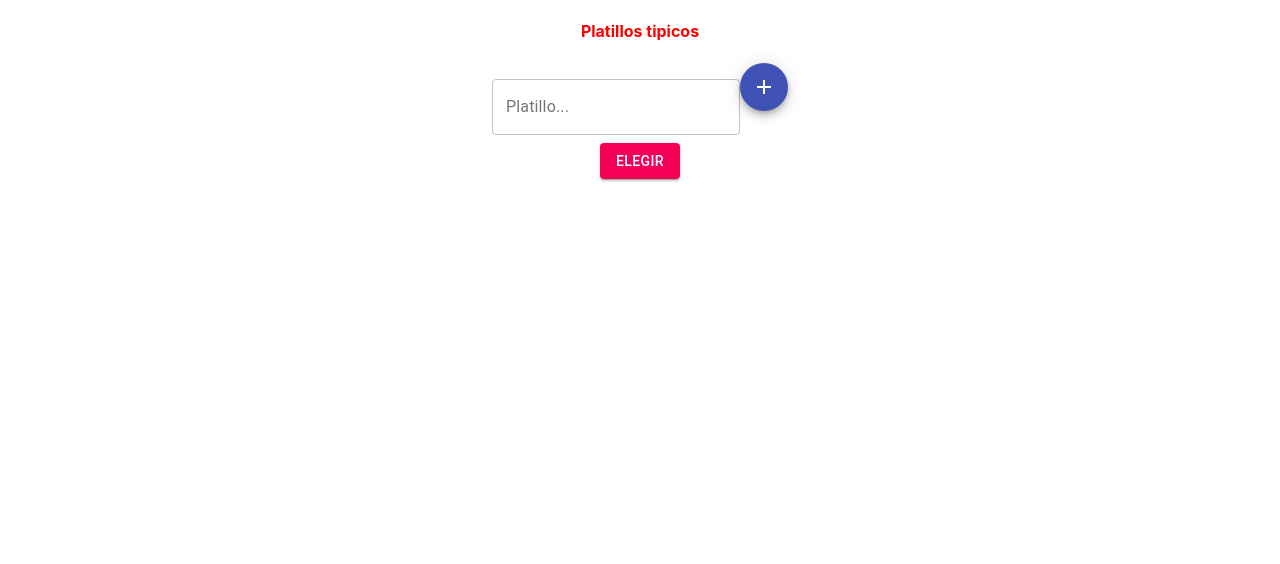
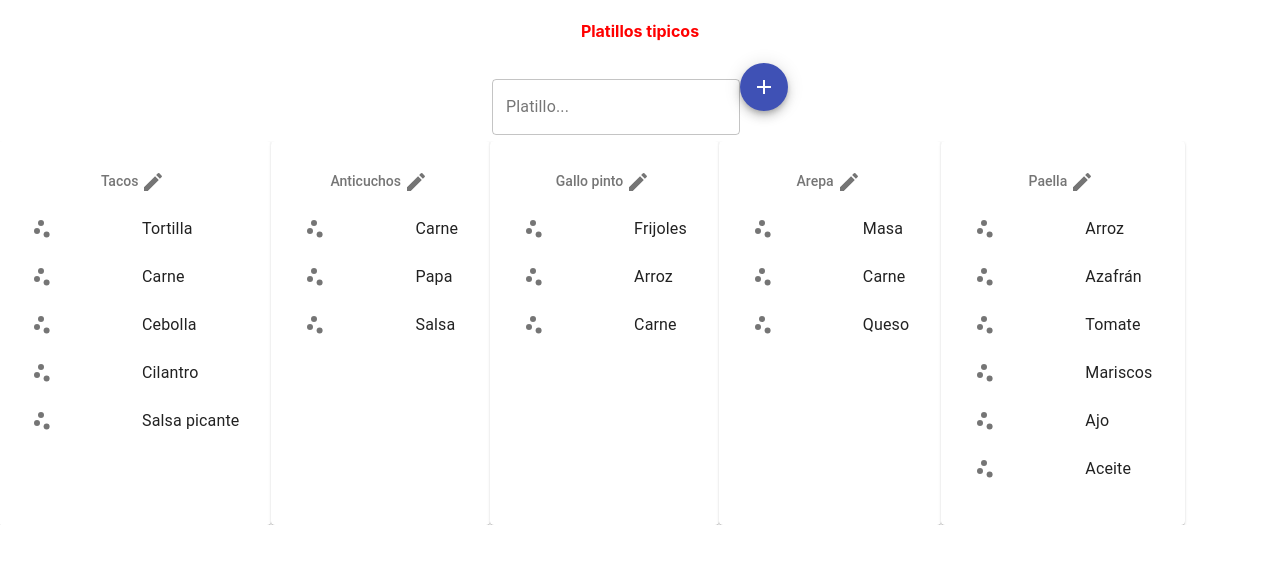
Before and after one commit to Klauditha/React_Esencial, a React (Create React App) app: page / in a window 1280 px wide. Shown: the top 564 px of the page. Built offline with nearby package versions, Linux system fonts and the light colour scheme.

Commit message:
ADD: Ciclo de vida en react

```diff
--- a/src/App.js
+++ b/src/App.js
@@ -1,26 +1,50 @@
 import './styles/App.css';
 
 import Header from './components/header';
-import Dish, * as D from './components/dish';
+//import Dish, * as D from './components/dish';
 import NewDish from './components/newDish';
 import { Component } from 'react';
-import Button from '@material-ui/core/Button';
+import Dishes from './components/dishes';
+//import Button from '@material-ui/core/Button';
+import data from './assets/data/dishes.json';
+
+class App extends Component{
 
 
-class App extends Component{
-  dish = "tacos";
-  dishes = ["tacos", "ceviche","paella"];
+  state = {
+    dish : "tacos",
+    dishes : data
+  }
   showDishes = e => {
     e.preventDefault();
     this.props.history.push('/platillos');
+  };
+
+  updateDish = (index,updateName ) =>{
+    let newState = {...this.state};
+    newState.dishes.dishes[index].name = updateName;
+    this.setState(newState);
+
+  }
+  addDish = (dishName) =>{
+    let newState = {...this.state};
+    const newDish = {
+      id: newState.dishes.dishes.length+1,
+      name: dishName,
+      country: "Mexico",
+      ingredients:["Semillas", "Pollo"]
+    }
+    newState.dishes.dishes.push(newDish);
+    this.setState(newState);
   };
   render(){
   return (
     <div className="App">
      <Header/>
-     <NewDish />
-     <Button variant="contained"
-     color="secondary" onClick={this.showDishes}>Elegir</Button>
+     <NewDish onAddDish={this.addDish}/>
+     <Dishes data={this.state.dishes} onUpdateDish={this.updateDish}/>
+  {/*    <Button variant="contained"
+     color="secondary" onClick={this.showDishes}>Elegir</Button> */}
 				{/* 	<Dish name={this.dish} qty="3"/>
           yo como {this.dish}
           <ul>
--- a/src/components/dish.js
+++ b/src/components/dish.js
@@ -1,7 +1,9 @@
 import React, { Component, Fragment } from "react";
 import { Card, CardContent, List, ListItem,
-ListSubheader, ListItemIcon, ListItemText}  from "@material-ui/core";
+ListSubheader, ListItemIcon, ListItemText,
+TextField, IconButton}  from "@material-ui/core";
 import ScatterPlot from '@material-ui/icons/ScatterPlot';
+import Edit  from '@material-ui/icons/Edit';
 
 export class Flag extends Component {
   render() {
@@ -25,21 +27,48 @@ export class Ingredient extends Component {
 }
 
 class Dish extends Component {
-  ingredients = ["Tortilla", "Carne", "Cebolla"];
+  state = {
+    edit: false,
+    name:this.props.name
+  };
 
-  countIngredients() {
+  edit = e => {
+    this.setState({edit:!this.state.edit})
+  };
+  handleChange = e => {
+    let newState = {...this.state};
+    newState.name = e.currentTarget.value;
+    this.setState(newState);
+    this.props.onUpdateDish(this.props.index, newState.name);
+  };
+  //ingredients = ["Tortilla", "Carne", "Cebolla"];
+
+/*   countIngredients() {
     return this.ingredients.length;
   }
-
+ */
   render() {
     return (
-    /* const {params} = this.props.match; */
-      <Card className="card">
+       <Card className="card">
         <CardContent>
           <List
             component="nav"
             subheader={
-              <ListSubheader component="div">{this.props.name}</ListSubheader>
+              <ListSubheader component="div">
+                {this.state.edit?(
+                  <TextField label="Platillo..."
+                      type="text"
+                      margin="normal"
+                      variant="outlined"
+                      value={this.state.name}
+                      onChange={this.handleChange}
+                      />
+                ):( this.props.name
+                )}
+                <IconButton size="small" onClick={this.edit}>
+                  <Edit/>
+                </IconButton>
+                </ListSubheader>
             }
           >
             {this.props.ingredients.map((ingredient, index) => (
--- a/src/components/dishes.js
+++ b/src/components/dishes.js
@@ -10,18 +10,22 @@ GridList }
 from '@material-ui/core/';
 import Restaurant from '@material-ui/icons/Restaurant';
 
-import data from '../assets/data/dishes.json';
+//import data from '../assets/data/dishes.json';
 class Dishes extends Component {
     goBack = e => {
         e.preventDefault();
         this.props.history.push('/');
       };
+
+      updateDish = (index, updateName) => {
+          this.props.onUpdateDish(index, updateName);
+      }
     render() {
         return (
             <div>
-                <h1>Platillos</h1>
+  {/*               <h1>Platillos</h1>
                 <Button variant="contained"
-     color="secondary" onClick={this.goBack}>Regresar</Button>
+     color="secondary" onClick={this.goBack}>Regresar</Button> */}
    {/*   {data.dishes.map(dish =>(
          <div>
              <div>{dish.name}</div>
@@ -45,8 +49,9 @@ class Dishes extends Component {
             </List> */}
             <GridList>
             {
-                data.dishes.map((dish,index)=>(
-                    <Dish key={index} name={dish.name} ingredients={dish.ingredients}>
+                this.props.data.dishes.map((dish,index)=>(
+                    <Dish key={index} name={dish.name} ingredients={dish.ingredients}
+                    index={index} onUpdateDish={this.updateDish}>
 
                     </Dish>
                 ))
--- a/src/components/newDish.js
+++ b/src/components/newDish.js
@@ -13,6 +13,8 @@ class NewDish extends Component {
     console.log("Agregar platillo");
     event.preventDefault();
     console.log(this.newDish.value);
+    this.props.onAddDish(this.newDish.value);
+    this.newDish.value = "";
  }
   render() {
 
```
